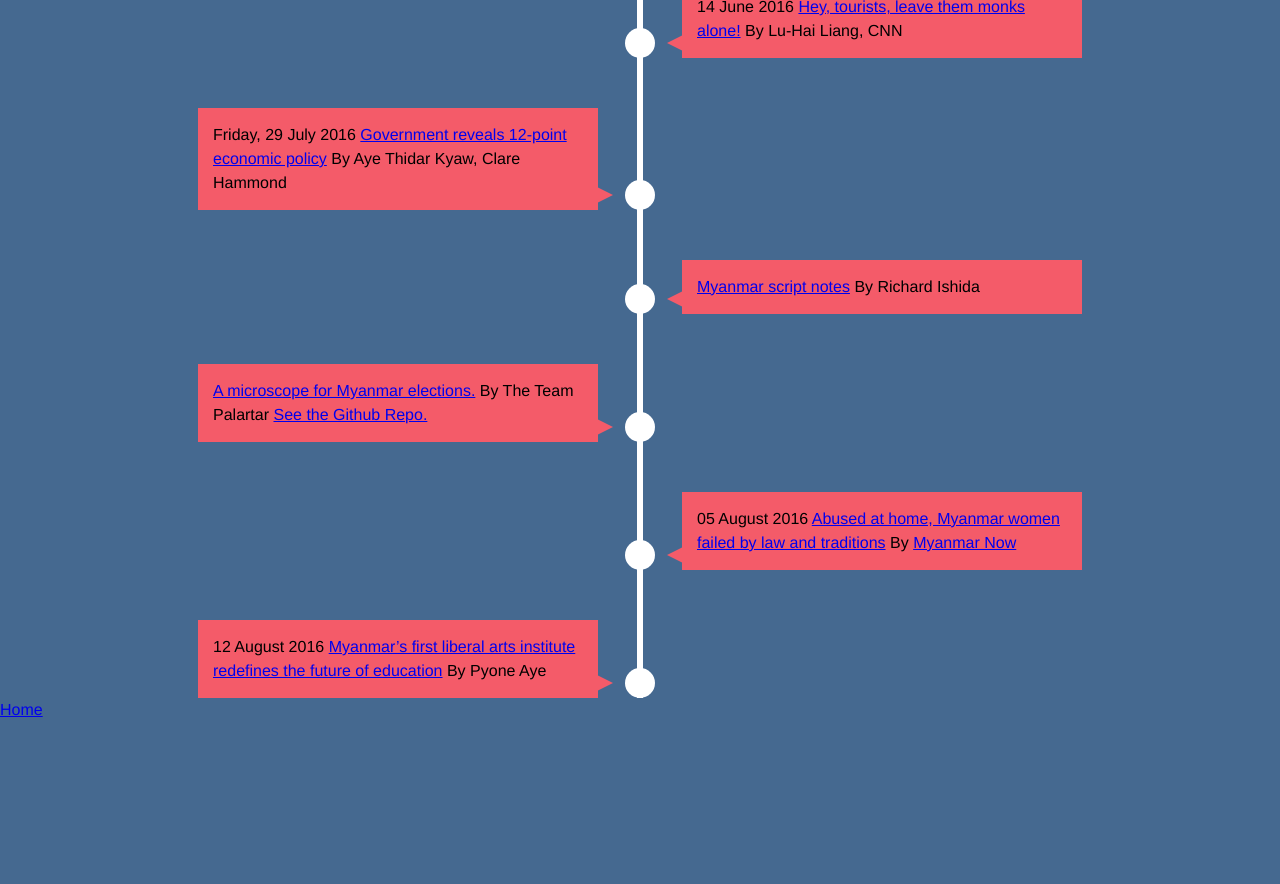
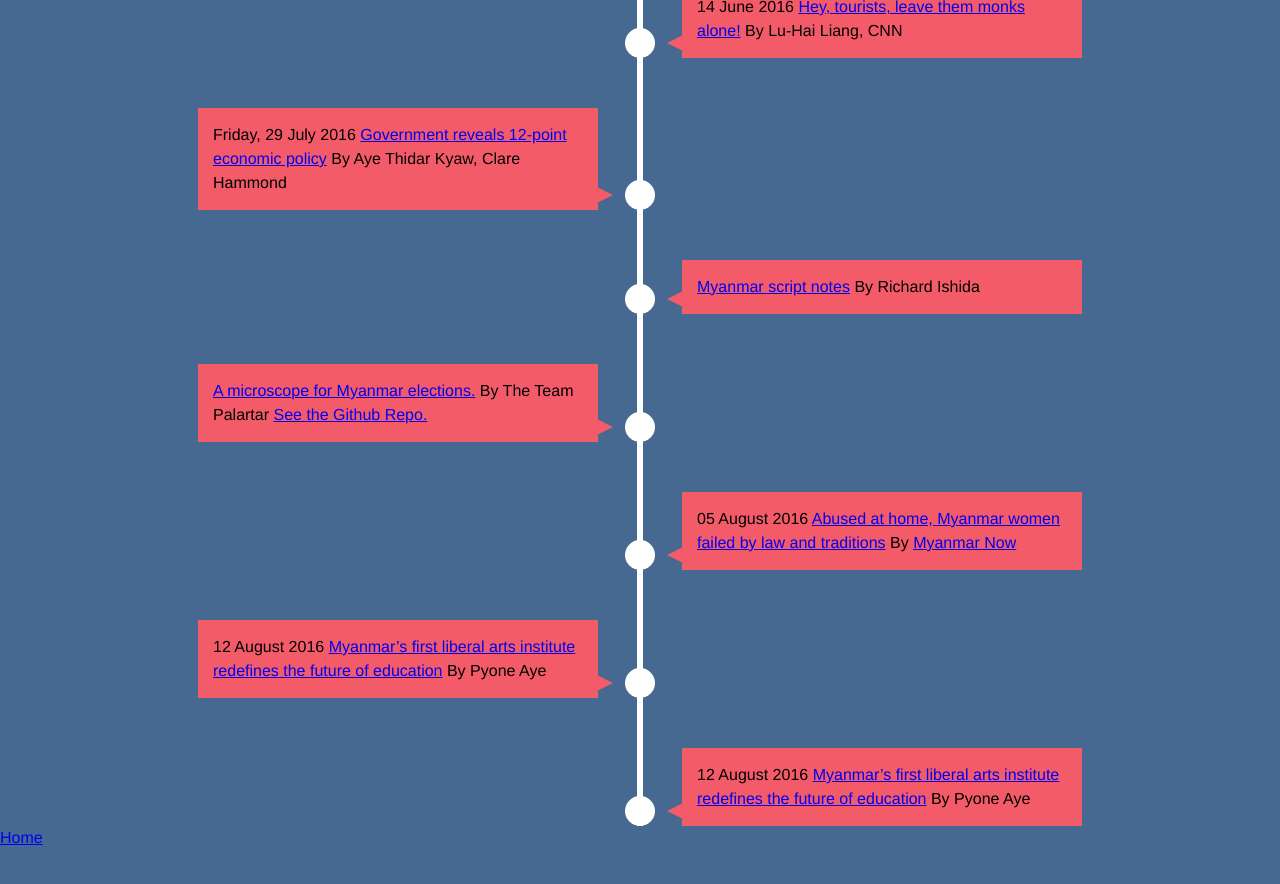
Before and after one commit to sawthinkar/sawthinkar.github.io, a Jekyll site: the page whereIamfrom/index.html, which Jekyll copies as it is, in a window 1280 px wide and 900 px high, scrolled down 2058 px. Shown: the top 884 px of the window. Built offline with Jekyll 4.4.1, drawn with Linux system fonts in a browser that asks for light colours; before the commit the page ends 2830 px from its top, so only the background shows below that.

Commit message:
Update index.html

```diff
--- a/whereIamfrom/index.html
+++ b/whereIamfrom/index.html
@@ -109,7 +109,11 @@ The Golden Land
             <time>12 August 2016 </time></time><a href="http://www.mmtimes.com/index.php/lifestyle/21911-myanmar-s-first-liberal-arts-institute-redefines-the-future-of-education.html#.V61ev06gLuo.facebook">Myanmar’s first liberal arts institute redefines the future of education</a> By Pyone Aye
         </div>
     </li>
-
+    <li>
+        <div>
+            <time>12 August 2016 </time></time><a href="sawthinkar.github.io/tot-telepresence/index.html">Myanmar’s first liberal arts institute redefines the future of education</a> By Pyone Aye
+        </div>
+    </li>
 </ul>
 </section>
 </body>
```
